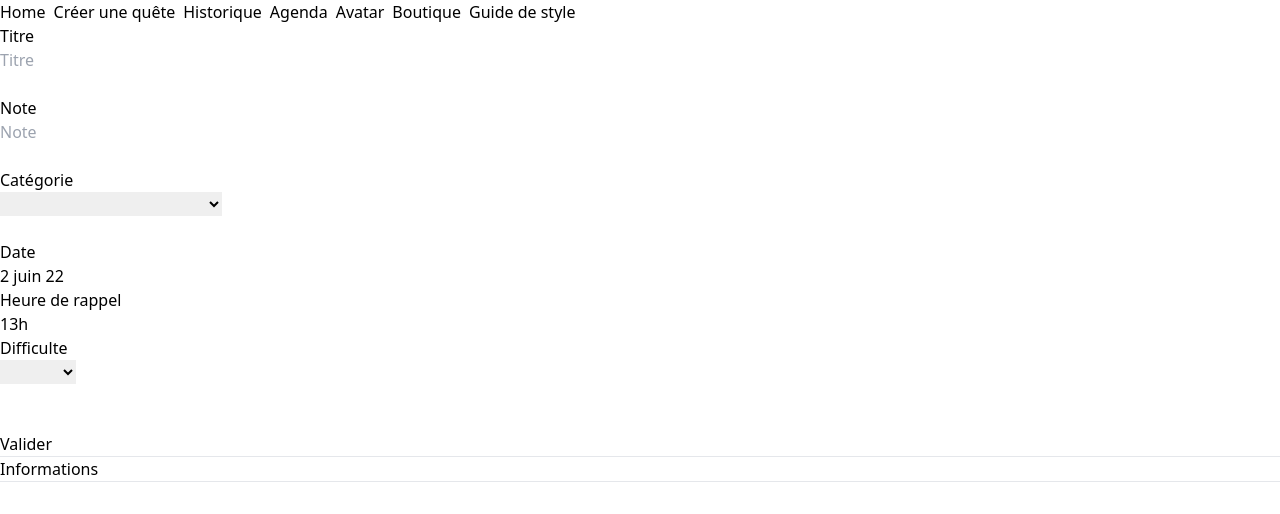
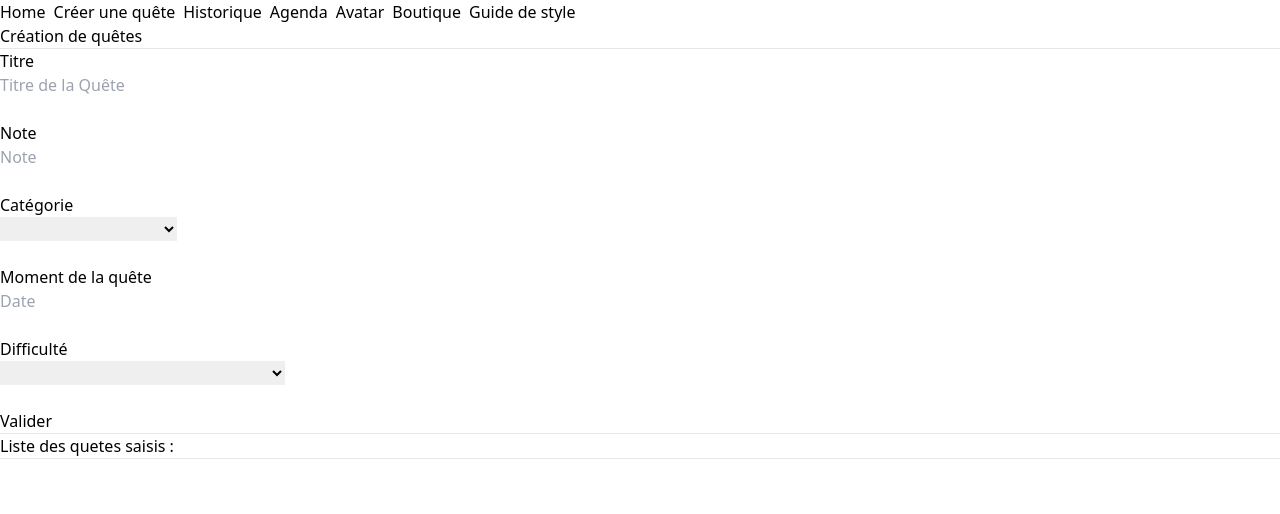
Before and after one commit to gros-eliot/Arquest-app, a Vue app: page /create_quest in a window 1280 px wide. Shown: the top 514 px of the page. Built offline with nearby package versions, Linux system fonts and the light colour scheme.

Commit message:
création de quête fonctionel

```diff
--- a/src/views/QuestCreateView.vue
+++ b/src/views/QuestCreateView.vue
@@ -1,5 +1,7 @@
 <template>
   <div>
+    <div class="title center">Création de quêtes</div>
+    <hr />
     <div class="row">
       <form @submit.prevent="saisie" class="container">
         <div class="input-group">
@@ -10,7 +12,7 @@
             type="text"
             v-model="titre"
             class="form-control"
-            placeholder="Titre"
+            placeholder="Titre de la Quête"
           />
         </div>
         <br />
@@ -33,9 +35,7 @@
             <span class="input-group-text">Catégorie</span>
           </div>
           <select v-model="categorie">
-            <option value="" disabled selected>
-              Sélectionner une catégorie
-            </option>
+            <option value="" disabled selected>Sélectionner un pays</option>
             <option v-for="categorie in listeCategorie" :key="categorie">
               {{ categorie }}
             </option>
@@ -45,7 +45,7 @@
 
         <div class="input-group">
           <div class="input-group-prepend">
-            <span class="input-group-text">Date</span>
+            <span class="input-group-text">Moment de la quête</span>
           </div>
           <input
             type="text"
@@ -54,32 +54,21 @@
             placeholder="Date"
           />
         </div>
+        <br />
 
         <div class="input-group">
           <div class="input-group-prepend">
-            <span class="input-group-text">Heure de rappel</span>
+            <span class="input-group-text">Difficulté</span>
           </div>
-          <input
-            type="text"
-            v-model="heure"
-            class="form-control"
-            placeholder="Heure"
-          />
-        </div>
-
-        <div class="input-group">
-          <div class="input-group-prepend">
-            <span class="input-group-text">Difficulte</span>
-          </div>
-          <select v-model="difficulte">
-            <option value="" disabled selected></option>
+          <select v-model="difficile">
+            <option value="" disabled selected>
+              Sélectionner un niveau de difficulté
+            </option>
             <option v-for="difficulte in listeDifficulte" :key="difficulte">
               {{ difficulte }}
             </option>
           </select>
         </div>
-        <br />
-
         <br />
 
         <input type="submit" value="Valider" />
@@ -89,11 +78,10 @@
 
     <div class="row">
       <ol>
-        <h4>Informations</h4>
-        <li v-for="quete in liste" :key="quete.id">
-          {{ quete.titre }} {{ quete.annee }} {{ quete.note }} - genre :
-          {{ quete.categorie }}{{ quete.date }}{{ quete.heure
-          }}{{ quete.difficulte }}
+        <h4>Liste des quetes saisis :</h4>
+        <li v-for="quest in liste" :key="quest.id">
+          id: {{ quest.id }} - {{ quest.titre }} {{ quest.note }}
+          {{ quest.categorie }} {{ quest.date }}{{ quest.difficulte }}
         </li>
       </ol>
     </div>
@@ -105,37 +93,41 @@
 export default {
   data() {
     return {
+      // Liste à remplir de quetes
       liste: [],
-
+      // Définition d'un quete
       id: 0,
       titre: "",
       note: "",
-      date: "2 juin 22",
-      heure: "13h",
-      listeCategorie: ["Sport", "DiY", "Social"],
-      listeDifficulte: ["Facile", "Moyen", "Difficile"],
+      date: "",
+      // Liste des pays
+      listeCategorie: ["Sport", "DIY", "Social", "Travail"],
+      // liste des genres
+      listeDifficulte: ["Facile", "Medium", "Difficile"],
     };
   },
   methods: {
     saisie: function () {
-      // Initialisation du film à mettre dans le tableau
-      let quest = {
+      // Initialisation du quete à mettre dans le tableau
+      let quete = {
         id: 0,
         titre: "",
-        note: "",
+        note: 0,
+        categorie: "",
         date: "",
-        heure: "",
+        difficulte: "",
       };
       // Calcul du id
       this.id++;
-      // On renseigne le nouveau film
-      quest.id = this.id;
-      quest.titre = this.titre;
-      quest.note = this.note;
-      quest.date = this.date;
-      film.heure = this.heure;
+      // On renseigne le nouveau quete
+      quete.id = this.id;
+      quete.titre = this.titre;
+      quete.note = this.note;
+      quete.categorie = this.categorie;
+      quete.date = this.date;
+      quete.difficulte = this.difficulte;
       // On le charge dans le tableau
-      this.liste.push(quest);
+      this.liste.push(quete);
     },
   },
 };
```
